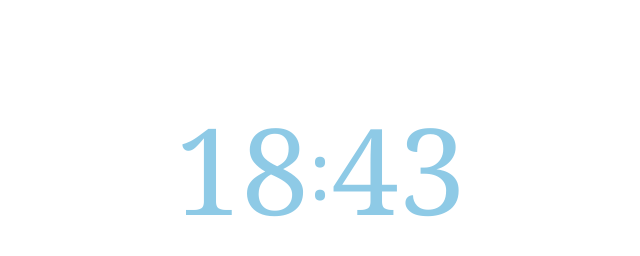
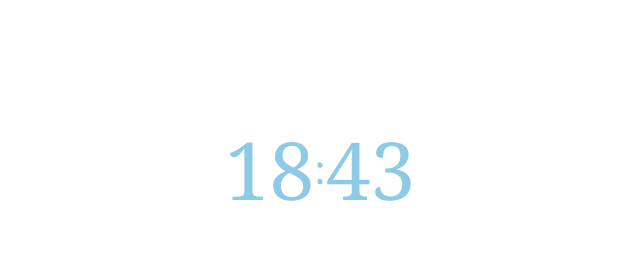
Before and after one commit to kocariz/notion-widgets, a plain HTML site: page digital-clock/index.html in a window 1280 px wide. Shown: the whole page, without its empty margins (320-960 px from the left). Drawn offline with Linux system fonts and the light colour scheme.

Commit message:
[UPDATE] Updated styles .css

```diff
--- a/digital-clock/style.css
+++ b/digital-clock/style.css
@@ -42,10 +42,10 @@ body {
 
 .hour,
 .min {
-    font-size: 7.5rem;
+    font-size: 5rem;
 }
 .divider {
-    font-size: 5rem;
+    font-size: 2.5rem;
 }
 
 #logo {
```
